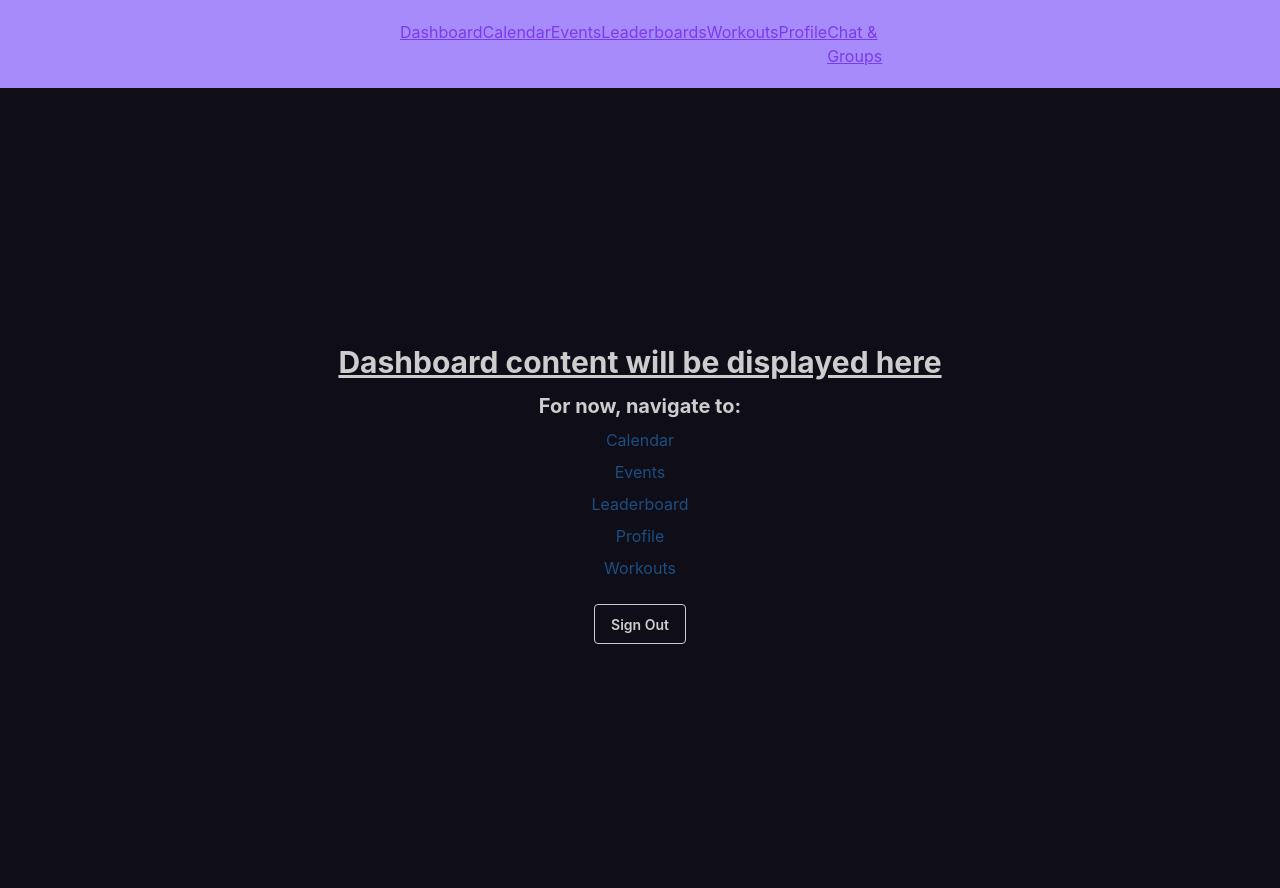
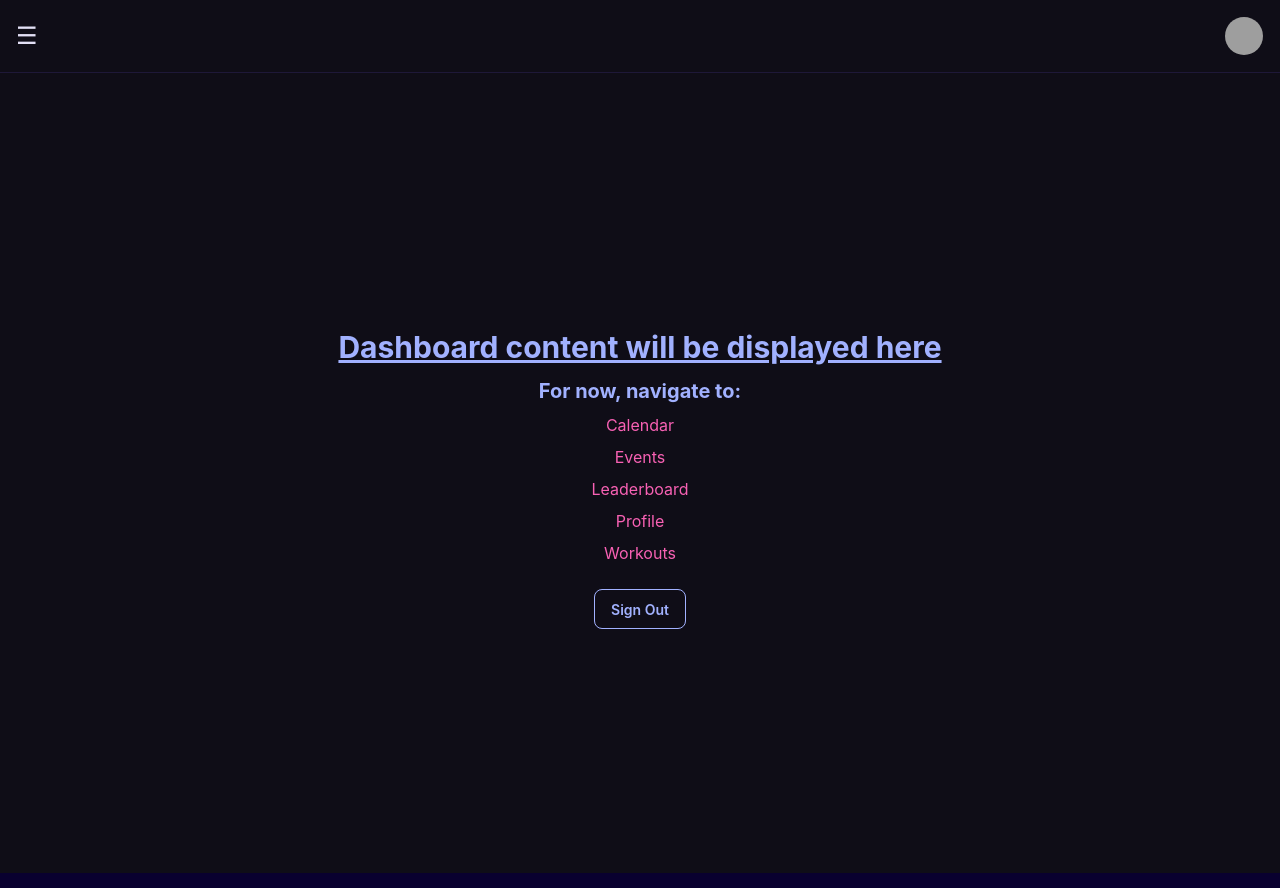
Before and after one commit to Brandon-Abundis/sdi-COM-capstone, a React (Vite) app in the folder client/: page /dashboard in a window 1280 px wide. Both pictures are taken after typing "name@example.com", "Sample123" into the empty fields and a click on the button "Login". Built offline with nearby package versions, Linux system fonts and the light colour scheme; grey boxes are pictures that could not be loaded.

Commit message:
added sidebar function

```diff
--- a/client/index.html
+++ b/client/index.html
@@ -1,5 +1,5 @@
 <!doctype html>
-<html lang="en" data-theme="business">
+<html lang="en" data-theme="synthwave">
   <head>
     <meta charset="UTF-8" />
     <meta name="viewport" content="width=device-width, initial-scale=1.0" />
--- a/client/src/app/Navbar/Navbar.jsx
+++ /dev/null
@@ -1,15 +0,0 @@
-import { Link } from "react-router-dom";
-
-export default function Navbar() {
-  return (
-    <div className="flex justify-between bg-[#a78bfa] px-100 py-5 text-[#7c3aed] underline">
-      <Link to="/dashboard">Dashboard</Link>
-      <Link to="/calendar">Calendar</Link>
-      <Link to="/events">Events</Link>
-      <Link to="/leaderboard">Leaderboards</Link>
-      <Link to="/workouts">Workouts</Link>
-      <Link to="/profile">Profile</Link>
-      <Link to="/chatandgroups">Chat & Groups</Link>
-    </div>
-  );
-}
--- /dev/null
+++ b/client/src/app/Navbar/Sidebar.jsx
@@ -0,0 +1,58 @@
+import { Link } from "react-router-dom";
+
+export default function Sidebar({ isOpen, onClose }) {
+  return (
+    <div
+      className={`fixed inset-y-0 left-0 z-50 w-64 bg-[#1e1838] transform ${
+        isOpen ? "translate-x-0" : "-translate-x-full"
+      } transition-transform duration-300 ease-in-out`}
+    >
+      <div className="px-4 py-8">
+        <button
+          onClick={onClose}
+          className="text-[#e2dff5] hover:text-[#7c3aed] mb-4"
+        >
+          ✕ Close
+        </button>
+        <nav className="space-y-2">
+          <Link
+            to="/dashboard"
+            className="block py-2 px-4 text-[#e2dff5] hover:bg-[#7c3aed] rounded"
+          >
+            Dashboard
+          </Link>
+          <Link
+            to="/calendar"
+            className="block py-2 px-4 text-[#e2dff5] hover:bg-[#7c3aed] rounded"
+          >
+            Calendar
+          </Link>
+          <Link
+            to="/events"
+            className="block py-2 px-4 text-[#e2dff5] hover:bg-[#7c3aed] rounded"
+          >
+            Events
+          </Link>
+          <Link
+            to="/leaderboard"
+            className="block py-2 px-4 text-[#e2dff5] hover:bg-[#7c3aed] rounded"
+          >
+            Leaderboards
+          </Link>
+          <Link
+            to="/workouts"
+            className="block py-2 px-4 text-[#e2dff5] hover:bg-[#7c3aed] rounded"
+          >
+            Workouts
+          </Link>
+          <Link
+            to="/chatandgroups"
+            className="block py-2 px-4 text-[#e2dff5] hover:bg-[#7c3aed] rounded"
+          >
+            Chat & Groups
+          </Link>
+        </nav>
+      </div>
+    </div>
+  );
+}
--- a/client/src/app/layouts/ProtectedLayout.jsx
+++ b/client/src/app/layouts/ProtectedLayout.jsx
@@ -1,11 +1,43 @@
-import { Outlet } from "react-router-dom";
-import Navbar from "../Navbar/Navbar.jsx";
+import { useState } from "react";
+import { Outlet, Link } from "react-router-dom";
+import Sidebar from "../Navbar/Sidebar.jsx";
 
 export default function ProtectedLayout() {
+  const [isSidebarOpen, setIsSidebarOpen] = useState(false);
+
+  const toggleSidebar = () => setIsSidebarOpen(!isSidebarOpen);
+
   return (
     <div className="min-h-screen bg-[#0f0d17]">
-      <Navbar />
-      <Outlet />
+      <Sidebar isOpen={isSidebarOpen} onClose={() => setIsSidebarOpen(false)} />
+
+      {/* Top Bar */}
+      <div className="flex items-center justify-between p-4 bg-[#0f0d17] border-b border-[#1e1838]">
+        <button
+          onClick={toggleSidebar}
+          className="text-[#e2dff5] hover:text-[#7c3aed] text-2xl"
+        >
+          ☰
+        </button>
+
+        {/* Profile icon */}
+        <Link to="/profile" className="btn btn-ghost btn-circle avatar">
+          <div className="w-10 rounded-full">
+            <img
+              alt="Profile"
+              src="https://img.daisyui.com/images/profile/demo/yellingcat@192.webp"
+            />
+          </div>
+        </Link>
+      </div>
+
+      <div
+        className={`transition-all duration-300 ${
+          isSidebarOpen ? "ml-64 w-[calc(100%-16rem)]" : "w-full"
+        }`}
+      >
+        <Outlet />
+      </div>
     </div>
   );
 }
--- a/client/src/index.css
+++ b/client/src/index.css
@@ -1,4 +1,4 @@
 @import "tailwindcss";
 @plugin "daisyui" {
-  themes: business;
+  themes: synthwave;
 }
```
